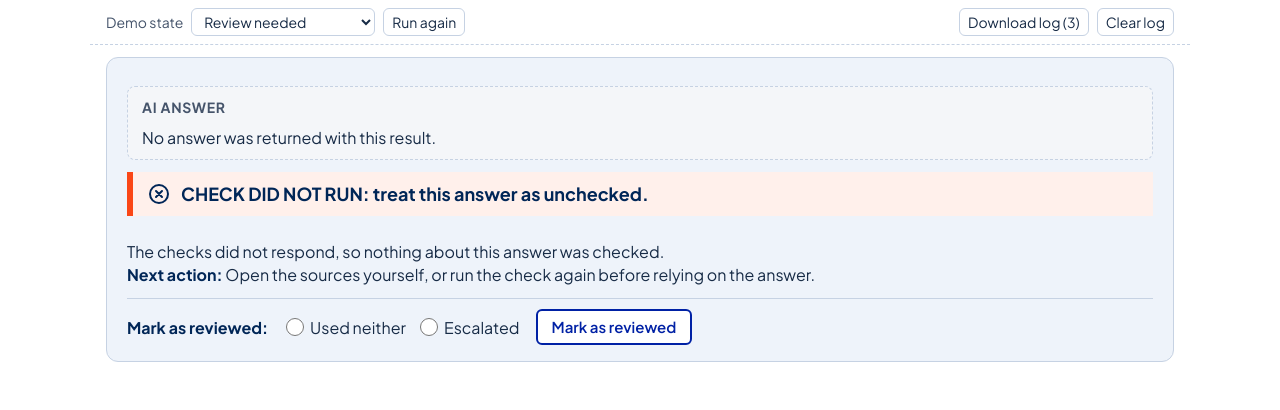
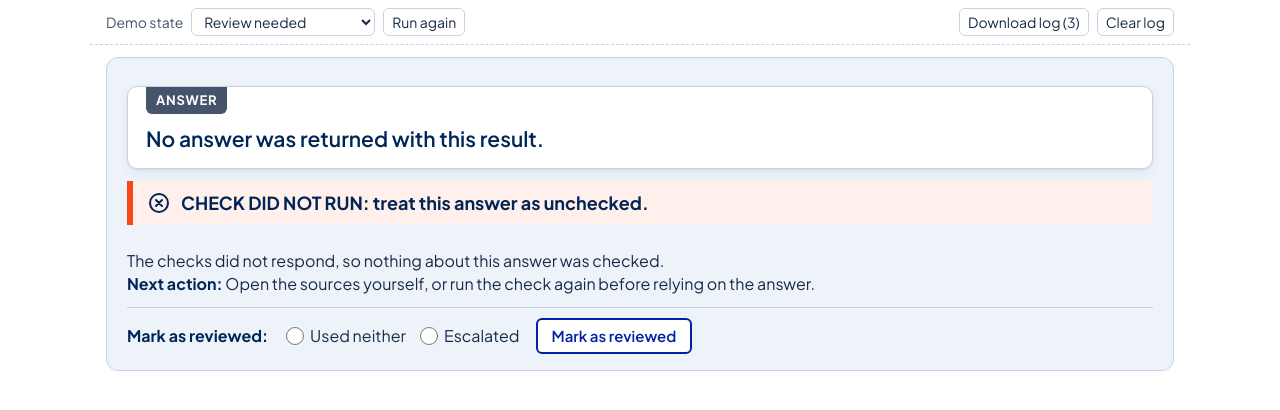
Before and after one commit to sibi-seeni/trust-the-source-frontend, a plain HTML site: page static/index.html in a window 1280 px wide. Both pictures are taken after typing "Sample" into the empty fields and a click on the button "Ask". Drawn offline with Linux system fonts and the light colour scheme; no server answers.

Commit message:
Make answer box standout

```diff
--- a/static/css/styles.css
+++ b/static/css/styles.css
@@ -74,16 +74,24 @@ button, input, select, textarea { font: inherit; color: inherit; }
 @media (prefers-reduced-motion: reduce) { .icon--spin { animation: none; } }
 
 /* 3. Answer panel */
-.answer { background: var(--white); border: 1px solid var(--border); border-radius: 8px; padding: 10px 14px; }
+/* The answer is the main content; alerts sit around it, not over it. */
+.answer {
+  background: var(--white); border: 1px solid var(--border); border-radius: 10px;
+  padding: 0 18px 14px;
+  box-shadow: 0 1px 2px rgba(0, 38, 87, .08), 0 4px 12px rgba(0, 38, 87, .06);
+}
+/* Heading as a filled tab hanging from the top edge of the card */
 .answer__heading {
-  margin: 0 0 2px; font-size: 14px; font-weight: 700; letter-spacing: .05em;
-  text-transform: uppercase; color: var(--muted);
+  display: inline-block; margin: 0 0 10px; padding: 4px 10px; border-radius: 0 0 6px 6px;
+  background: var(--navy); color: var(--white);
+  font-size: 13px; font-weight: 700; letter-spacing: .06em; text-transform: uppercase;
 }
-.answer__text { margin: 0; }
+.answer__text { margin: 0; font-size: 21px; line-height: 1.4; font-weight: 600; color: var(--navy); }
 .answer__text:focus { outline: none; }
-.answer--held { display: flex; flex-wrap: wrap; align-items: center; gap: 6px 16px; background: #F4F6F9; border-style: dashed; }
-.answer--held .answer__heading { width: 100%; }
-.answer__held { margin: 0; flex: 1 1 280px; color: var(--muted); }
+/* Held back: same panel weight, so the analyst sees there is an answer waiting. */
+.answer--held .answer__heading { background: var(--muted); }
+.answer__held-row { display: flex; flex-wrap: wrap; align-items: center; gap: 8px 16px; }
+.answer__held { margin: 0; flex: 1 1 280px; font-size: 17px; color: var(--text); }
 
 /* 4. Excerpt cards. A/B colours are positional only, never good/bad. */
 .evidence { display: flex; flex-direction: column; align-items: flex-start; gap: 8px; }
--- a/static/js/components/answerPanel.js
+++ b/static/js/components/answerPanel.js
@@ -6,7 +6,7 @@ export function renderAnswerPanel(data, { onShowAnswer }) {
   const mode = STATES[data.status].answer;
   if (mode === 'hidden') return null;
 
-  const heading = h('h2', { class: 'answer__heading', id: 'answer-heading' }, 'AI answer');
+  const heading = h('h2', { class: 'answer__heading', id: 'answer-heading' }, 'Answer');
   const text = h('p', { class: 'answer__text', id: 'answer-text', tabindex: '-1' },
     data.answer || 'No answer was returned with this result.');
   const panel = h('section', { class: `answer answer--${mode}`, 'aria-labelledby': 'answer-heading' }, heading);
@@ -21,8 +21,7 @@ export function renderAnswerPanel(data, { onShowAnswer }) {
   const reveal = h('button', {
     type: 'button', class: 'btn btn--secondary', 'aria-expanded': 'false', 'aria-controls': 'answer-text',
     onclick: () => {
-      note.remove();
-      reveal.remove();
+      note.parentElement.remove();
       text.hidden = false;
       panel.className = 'answer answer--revealed';
       text.focus();
@@ -30,6 +29,6 @@ export function renderAnswerPanel(data, { onShowAnswer }) {
     },
   }, 'Show answer anyway');
 
-  panel.append(note, reveal, text);
+  panel.append(h('div', { class: 'answer__held-row' }, note, reveal), text);
   return panel;
 }
```
